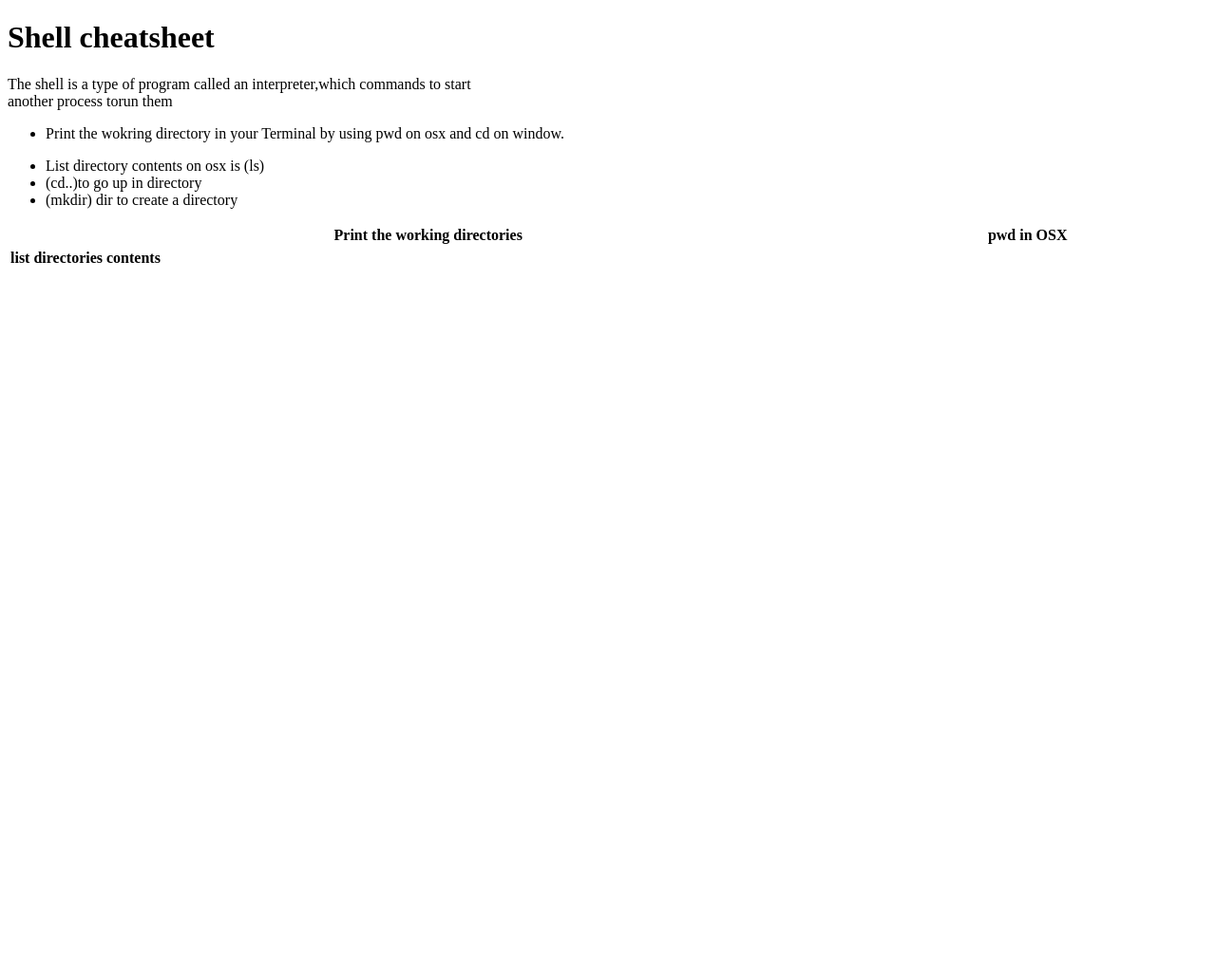
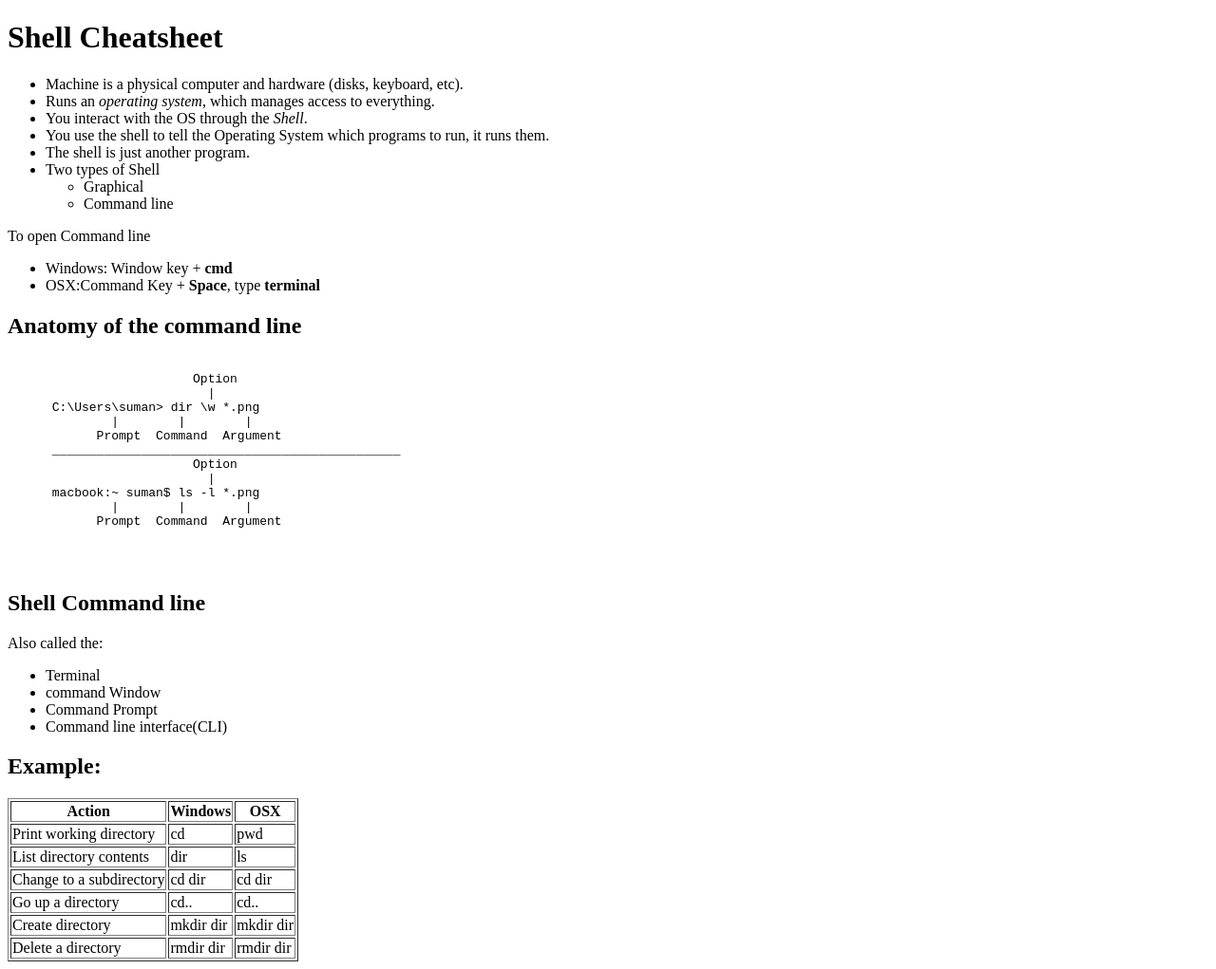
Before and after one commit to Tenzin1845/powercoders, a plain HTML site: page cheatsheet/shell.html in a window 1280 px wide. Shown: the whole page at 95% size. Before the commit the page ends 800 px from the top, so only its background shows below. Drawn offline with Linux system fonts and the light colour scheme.

Commit message:
shell.html
i have copied this  from Sumathani. The way she  creat is very easy to understand and in simple way.

```diff
--- a/cheatsheet/shell.html
+++ b/cheatsheet/shell.html
@@ -1,33 +1,94 @@
 <!DOCTYPE html>
 <html>
   <head>
-    <title>Shell cheatsheet</title>
+    <title>Shell Cheatsheet</title>
   </head>
   <body>
-    <h1>Shell cheatsheet</h1>
-    <p>The  shell is a type of program called an interpreter,which commands to start <br> another process torun them</p>
+    <h1>Shell Cheatsheet</h1>
+    <ul>
+      <li>Machine is a physical computer and hardware (disks, keyboard, etc).</li>
+      <li>Runs an <em>operating system</em>, which manages access to everything.</li>
+      <li>You interact with the OS through the <em>Shell</em>.</li>
+      <li>You use the shell to tell the Operating System which programs to run,
+      it runs them.</li>
+      <li>The shell is just another program.</li>
+      <li>Two types of Shell</li>
+      <ul>
+        <li>Graphical</li>
+        <li>Command line</li>
+      </ul>
+    </ul>
+
+    <p>To open Command line</p>
+    <ul>
+      <li>Windows: Window key + <strong>cmd</strong></li>
+      <li>OSX:Command Key + <strong>Space</strong>, type <strong>terminal</strong></li>
+    </ul>
+
+    <h2>Anatomy of the command line</h2>
+    <pre>
+
+                         Option
+                           |
+      C:\Users\suman&gt; dir \w *.png
+              |        |        |
+            Prompt  Command  Argument
+      _______________________________________________
+                         Option
+                           |
+      macbook:~ suman$ ls -l *.png
+              |        |        |
+            Prompt  Command  Argument
 
 
+    </pre>
 
-     <ul><li>Print the wokring directory in your Terminal by using pwd on osx and cd on window.</p>
-         <li>List directory contents on osx is (ls)</li>
-         <li>(cd..)to go up in directory</li>
-         <li>(mkdir) dir to create a directory</li></ul>
-<table style="width:100%">
-  <tr>
-    <th>Print the working directories</th>
-    <th>pwd in OSX</th>
-  </tr>
-  </table>
-  <table>
-    <th>list directories contents</th>
-    </tr>
+    <h2>Shell Command line</h2>
+    <p>Also called the:</p>
+    <ul>
+      <li>Terminal</li>
+      <li>command Window</li>
+      <li>Command Prompt</li>
+      <li>Command line interface(CLI)</li>
+    </ul>
+
+    <h2>Example:</h2>
+    <table border="1">
+      <tr>
+        <th>Action</th>
+        <th>Windows</th>
+        <th>OSX</th>
+      </tr>
+      <tr>
+        <td>Print working directory</td>
+        <td>cd</td>
+        <td>pwd</td>
+      </tr>
+      <tr>
+        <td>List directory contents</td>
+        <td>dir</td>
+        <td>ls</td>
+      </tr>
+      <tr>
+        <td>Change to a subdirectory</td>
+        <td>cd dir</td>
+        <td>cd dir</td>
+      </tr>
+      <tr>
+        <td>Go up a directory</td>
+        <td>cd..</td>
+        <td>cd..</td>
+      </tr>
+      <tr>
+        <td>Create directory</td>
+        <td>mkdir dir</td>
+        <td>mkdir dir</td>
+      </tr>
+      <tr>
+        <td>Delete a directory</td>
+        <td>rmdir dir</td>
+        <td>rmdir dir</td>
+      </tr>
     </table>
-    <table>
-    <th></th>
-    <th></th>
-    <th></th>
-
-
   </body>
 </html>
```
